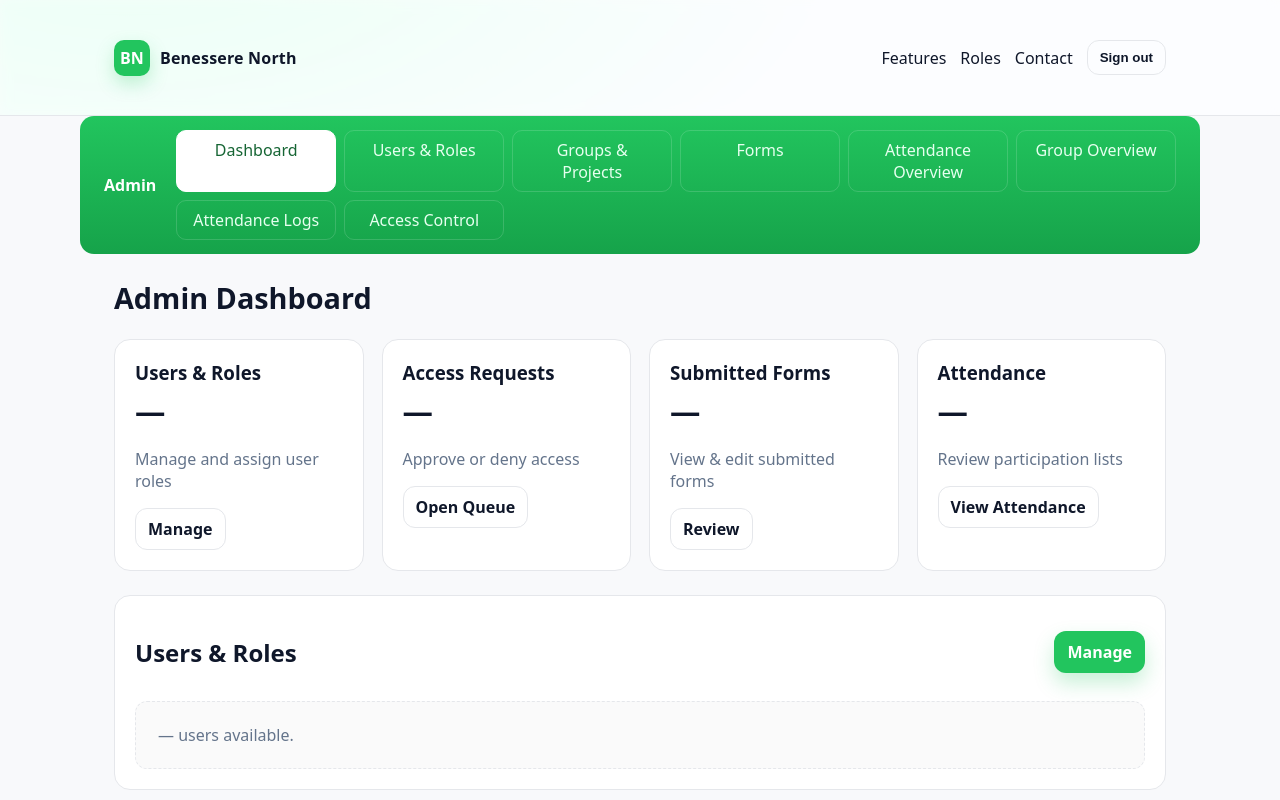
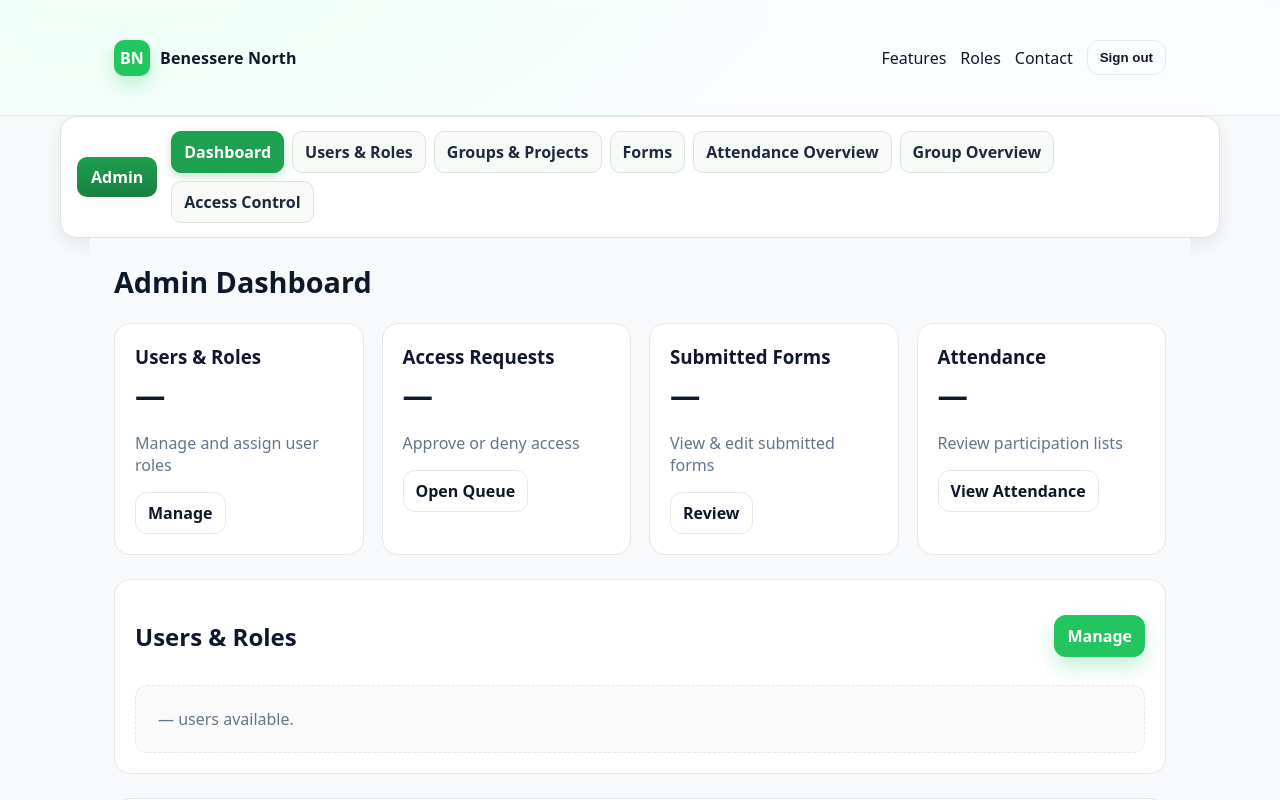
Before and after one commit to jpache22/benessere-north-mental-health-tracker, a SvelteKit app in the folder frontend/: page /admin in a window 1280 px wide. Shown: the top 800 px of the page. Built offline with nearby package versions, Linux system fonts and the light colour scheme.

Commit message:
Polish admin top nav and remove attendance logs link

```diff
--- a/frontend/src/routes/admin/+layout.svelte
+++ b/frontend/src/routes/admin/+layout.svelte
@@ -5,7 +5,7 @@
 
 <div class="admin-shell">
   <nav class="top-nav" aria-label="Admin navigation">
-    <span class="top-title">Admin</span>
+    <a class="top-title" href="/admin" aria-label="Admin dashboard">Admin</a>
     <div class="top-links">
       <a class:active={is('/admin')} href="/admin">Dashboard</a>
       <a class:active={is('/admin/users')} href="/admin/users">Users & Roles</a>
@@ -13,7 +13,6 @@
       <a class:active={is('/admin/forms')} href="/admin/forms">Forms</a>
       <a class:active={is('/admin/attendance-overview')} href="/admin/attendance-overview">Attendance Overview</a>
       <a class:active={is('/admin/group-overview')} href="/admin/group-overview">Group Overview</a>
-      <a class:active={is('/admin/attendance')} href="/admin/attendance">Attendance Logs</a>
       <a class:active={is('/admin/access')} href="/admin/access">Access Control</a>
     </div>
   </nav>
@@ -31,47 +30,64 @@
   }
 
   .top-nav {
-    display: grid;
-    grid-template-columns: auto 1fr;
+    display: flex;
+    flex-wrap: wrap;
     align-items: center;
-    gap: 12px;
+    gap: 14px;
     margin: 0 auto;
-    max-width: 1120px;
-    padding: 14px 24px;
-    background: linear-gradient(180deg, #22c55e 0%, #16a34a 100%);
-    border-radius: 14px;
+    max-width: 1160px;
+    padding: 14px 16px;
+    background: #ffffff;
+    border: 1px solid #dbe5dc;
+    border-radius: 16px;
+    box-shadow: 0 6px 18px rgba(15, 23, 42, 0.08);
     color: #fff;
   }
 
   .top-title {
+    display: inline-flex;
+    align-items: center;
+    justify-content: center;
+    min-height: 40px;
+    padding: 0 14px;
+    border-radius: 10px;
+    background: linear-gradient(180deg, #1f9f50 0%, #187f3f 100%);
+    color: #ffffff;
     font-weight: 700;
-    margin-right: 8px;
+    text-decoration: none;
+    white-space: nowrap;
   }
 
   .top-links {
-    display: grid;
-    grid-template-columns: repeat(auto-fit, minmax(140px, 1fr));
+    display: flex;
+    flex-wrap: wrap;
+    align-items: center;
     gap: 8px;
-    width: 100%;
+    flex: 1;
   }
 
   .top-links a {
-    color: #e6ffef;
+    color: #1e293b;
     text-decoration: none;
-    padding: 8px 12px;
+    font-weight: 600;
+    padding: 9px 12px;
     border-radius: 10px;
-    border: 1px solid rgba(255, 255, 255, 0.15);
+    border: 1px solid #d9e5dc;
     text-align: center;
+    background: #f7faf7;
+    white-space: nowrap;
   }
 
   .top-links a:hover {
-    background: rgba(255, 255, 255, 0.12);
+    background: #ecf8ef;
+    border-color: #b7d9bf;
   }
 
   .top-links a.active {
-    background: #fff;
-    color: #166534;
-    border-color: #fff;
+    background: #1f9f50;
+    color: #ffffff;
+    border-color: #1f9f50;
+    box-shadow: 0 3px 10px rgba(31, 159, 80, 0.3);
   }
 
   .admin-content {
@@ -81,11 +97,19 @@
 
   @media (max-width: 640px) {
     .top-nav {
-      grid-template-columns: 1fr;
+      padding: 12px;
     }
 
     .top-title {
-      margin-right: 0;
+      width: 100%;
+    }
+
+    .top-links {
+      width: 100%;
+    }
+
+    .top-links a {
+      flex: 1 1 calc(50% - 8px);
     }
 
     .top-nav,
```
